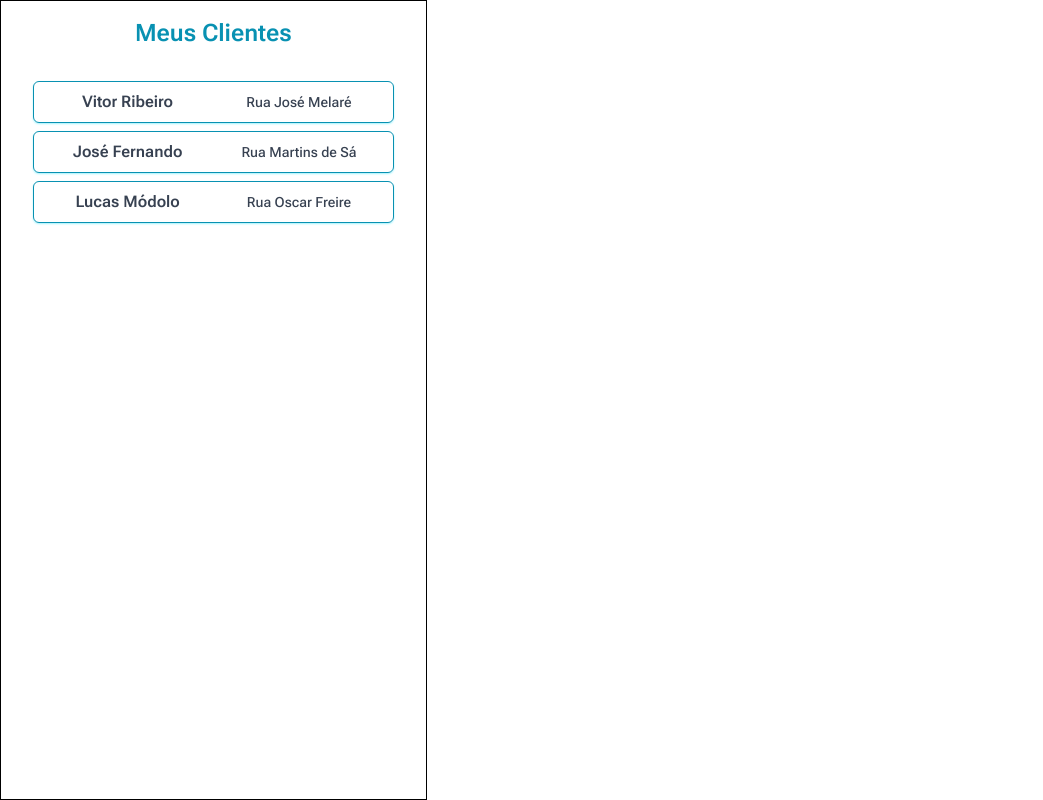
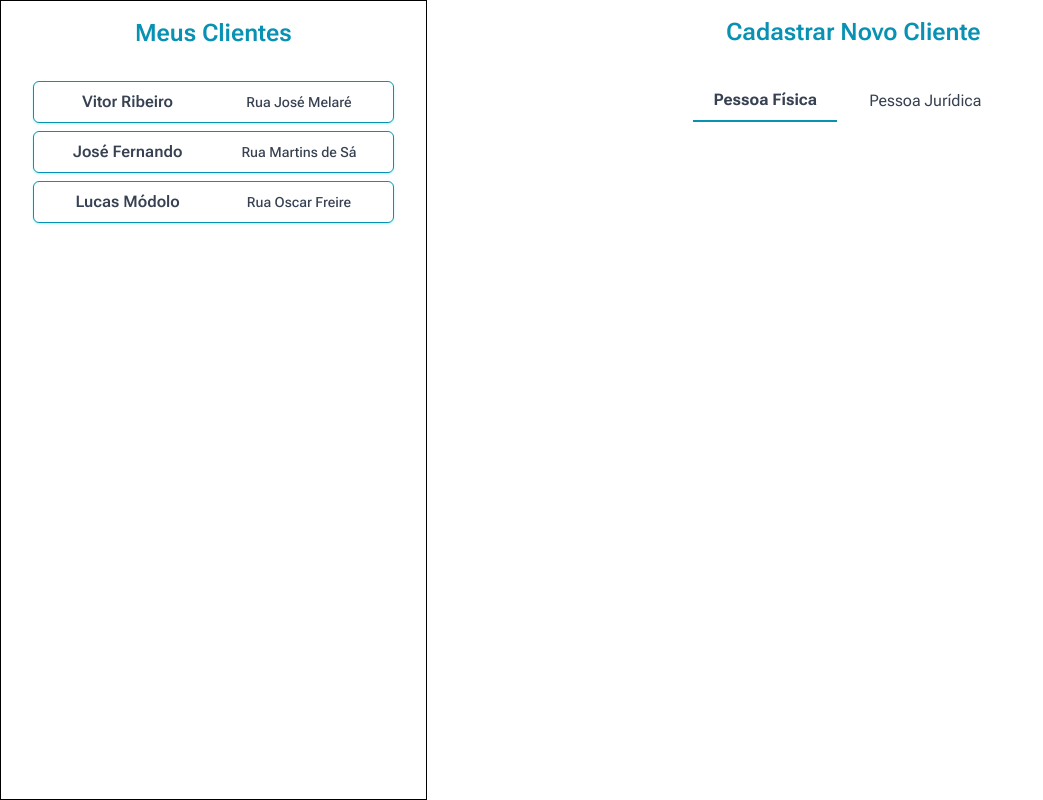
Before and after one commit to vitorrdc/webClientRegister, a Next.js app: page / in a window 1280 px wide. Shown: the whole page, without its empty margins (0-1043 px from the left). Built offline with nearby package versions, Linux system fonts and the light colour scheme; a web font is replaced by a local one.

Commit message:
add select client mode

```diff
--- a/package.json
+++ b/package.json
@@ -14,6 +14,7 @@
     "@types/react": "18.2.15",
     "@types/react-dom": "18.2.7",
     "autoprefixer": "10.4.14",
+    "clsx": "^2.0.0",
     "next": "13.4.10",
     "postcss": "8.4.26",
     "react": "18.2.0",
--- a/src/app/page.tsx
+++ b/src/app/page.tsx
@@ -1,5 +1,8 @@
 'use client'
+import { ClientItem } from "@/components/ClientItem"
 import { useState } from "react"
+import clsx from 'clsx';
+import { SelectClientType } from "@/components/SelectClientType";
 
 interface ClientsObject {
   id: number
@@ -10,6 +13,7 @@ interface ClientsObject {
 
 export default function Home() {
 
+const [clientType, setClientType] = useState<string>('Pessoa Física')
 const [clients, setClients] = useState([
   {
     id: 1,
@@ -28,24 +32,44 @@ const [clients, setClients] = useState([
   },
 ] as ClientsObject[])
 
+  function handlePhysicalClient() {
+    setClientType('Pessoa Física')
+  }
 
+  function handleLegalClient() {
+    setClientType('Pessoa Jurídica')
+  }
+
+    console.log(clientType)
   return (
-    <main className="w-screen h-screen flex-row">
+    <main className="w-screen h-screen flex flex-row">
       <aside className="w-1/3 h-screen border border-black overflow-y-scroll flex flex-col items-center px-8 py-4">
         <div className="font-semibold text-2xl text-cyan-600 mb-8">Meus Clientes</div>
         <div className="w-full h-64">
           {
             clients.map((element) => {
               return (
-                <div className="grid grid-cols-2 w-full rounded-md p-2 mb-2 border shadow-sm shadow-cyan-200 border-cyan-600">
-                  <button className="text-gray-700 font-semibold text-base">{element.name}</button>
-                  <button className="text-gray-700 font-medium text-sm">{element.adress}</button>
-                </div>
+                <ClientItem name={element.name} adress={element.adress} />
               )
             })
           }
         </div>
       </aside>
+      <div className="flex flex-col items-center p-4 w-2/3">
+        <div className="font-semibold text-2xl text-cyan-600 mb-8">Cadastrar Novo Cliente</div>
+        <div className="flex flex-row justify-between">
+          <SelectClientType
+            classStyle={clsx("w-36 py-2 text-center mr-4 text-gray-700", {"border-b-2 border-cyan-600 font-bold": clientType === 'Pessoa Física'})}
+            text="Pessoa Física"
+            onClick={handlePhysicalClient}
+          />
+           <SelectClientType
+            classStyle={clsx("w-36 py-2 text-center mr-4 text-gray-700", {"border-b-2 border-cyan-600 font-bold": clientType === 'Pessoa Jurídica'})}
+            text="Pessoa Jurídica"
+            onClick={handleLegalClient}
+          />
+        </div>
+      </div>
     </main>
   )
 }
--- /dev/null
+++ b/src/components/ClientItem.tsx
@@ -0,0 +1,14 @@
+
+interface Props {
+  name: string
+  adress: string
+}
+
+export const ClientItem: React.FC<Props> = ({name, adress}) => {
+  return (
+    <div className="grid grid-cols-2 w-full rounded-md p-2 mb-2 border shadow-sm shadow-cyan-200 border-cyan-600">
+        <button className="text-gray-700 font-semibold text-base">{name}</button>
+        <button className="text-gray-700 font-medium text-sm">{adress}</button>
+    </div>
+  )
+}
--- /dev/null
+++ b/src/components/SelectClientType.tsx
@@ -0,0 +1,13 @@
+import { MouseEventHandler } from "react"
+
+interface Props {
+  onClick: MouseEventHandler
+  classStyle: string
+  text: string
+}
+
+export const SelectClientType: React.FC<Props> = ({onClick, classStyle, text}) => {
+  return (
+      <button onClick={onClick} className={classStyle}>{text}</button>
+  )
+}
```
Also changed, not shown: 1 other file (tests, documents, lock files or other folders).
